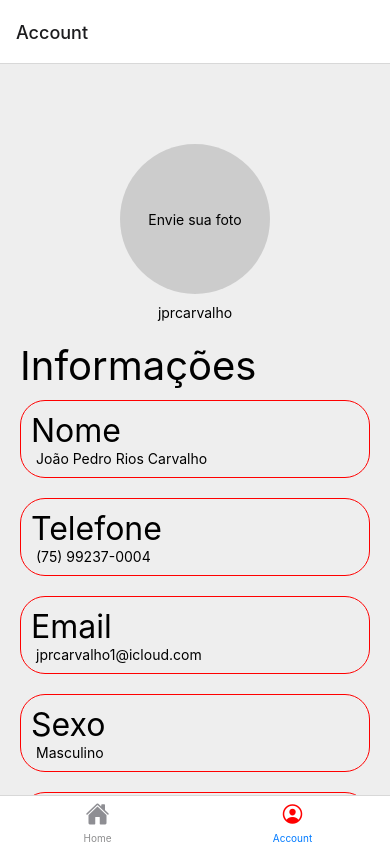
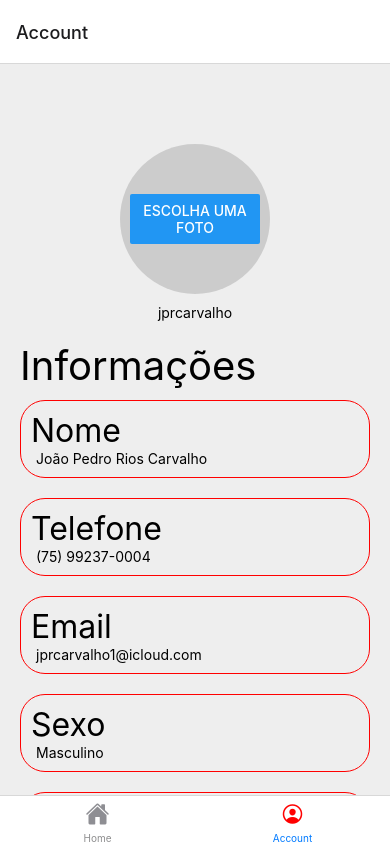
Before and after one commit to Gbmrocha/coestate, a React Native app: screen /Account in a window 390 px wide. Built offline with nearby package versions, Linux system fonts and the light colour scheme.

Commit message:
Implementação GetImage function (acesso aos dados de armazenamento interno)

```diff
--- /dev/null
+++ b/components/GetImage.jsx
@@ -0,0 +1,29 @@
+import React, {useState, useEffect} from "react";
+import {Text, View, Button, Image} from "react-native";
+import * as ImagePicker from "expo-image-picker"
+
+export default function GetImage (){
+    const [ image, setImage ] = useState(null);
+
+    const pickImage = async () => {
+        let result = ImagePicker.launchImageLibraryAsync({
+            mediaTypes: ImagePicker.MediaTypeOptions.Images,
+            allowsEditing: true,
+            aspect: [4,3],
+            quality: 1,
+        });
+
+        console.log(result);
+
+        if(!result.cancelled){
+            setImage(result.uri);
+        }
+    };
+
+    return(
+        <View style={{flex: 1, justifyContent: "center" }}>
+            <Button title="Escolha uma foto" onPress={() => pickImage()} />
+            {image && <Image source = {{uri: image}}/>}
+        </View>
+    )
+}
--- a/package.json
+++ b/package.json
@@ -15,6 +15,7 @@
     "@react-navigation/native-stack": "^6.6.2",
     "@react-navigation/stack": "^6.2.1",
     "expo": "^45.0.5",
+    "expo-image-picker": "^13.1.1",
     "expo-location": "~14.2.2",
     "expo-permissions": "~13.2.0",
     "expo-status-bar": "~1.3.0",
--- a/pages/AccountPage.jsx
+++ b/pages/AccountPage.jsx
@@ -1,6 +1,6 @@
 import React, { useState } from 'react';
 import { SafeAreaView, ScrollView, TouchableOpacity, Text, View, StyleSheet } from 'react-native';
-
+import GetImage, {image} from '../components/GetImage';
 export default function AccountPage() {
     const [user, setUser] = useState(data);
 
@@ -11,7 +11,6 @@ export default function AccountPage() {
 
                 <View style={{ alignItems: 'center' }}>
                     <TouchableOpacity
-                        onPress={(e) => alert('foto')}
                         style={{
                             marginTop: 60,
                             marginBottom: 10,
@@ -23,7 +22,8 @@ export default function AccountPage() {
                             borderRadius: 100,
                             backgroundColor: '#ccc',
                         }}>
-                        <Text>Envie sua foto</Text>
+                        <GetImage />
+                        {/*<Text>Envie sua foto</Text>*/}
                     </TouchableOpacity>
 
                     <Text>{user.username}</Text>
```
Also changed, not shown: 2 other files (tests, documents, lock files or other folders).
